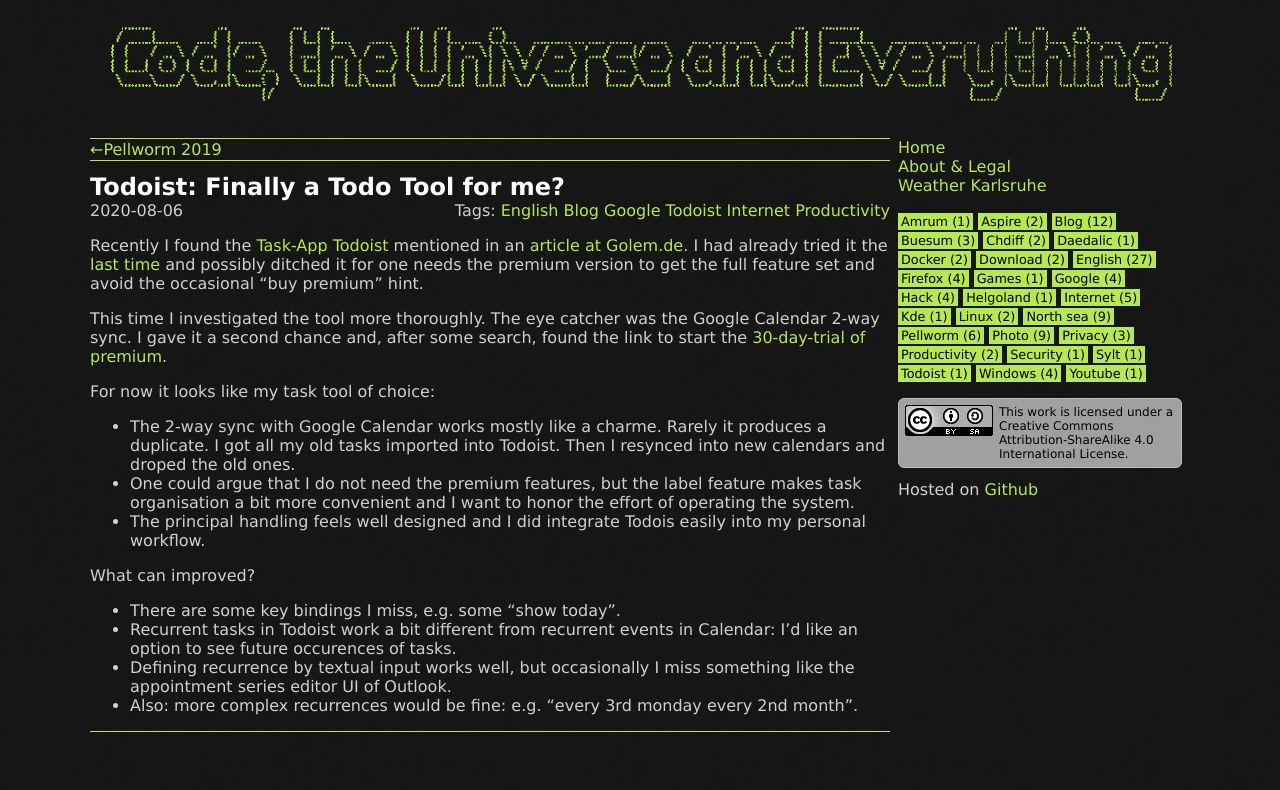
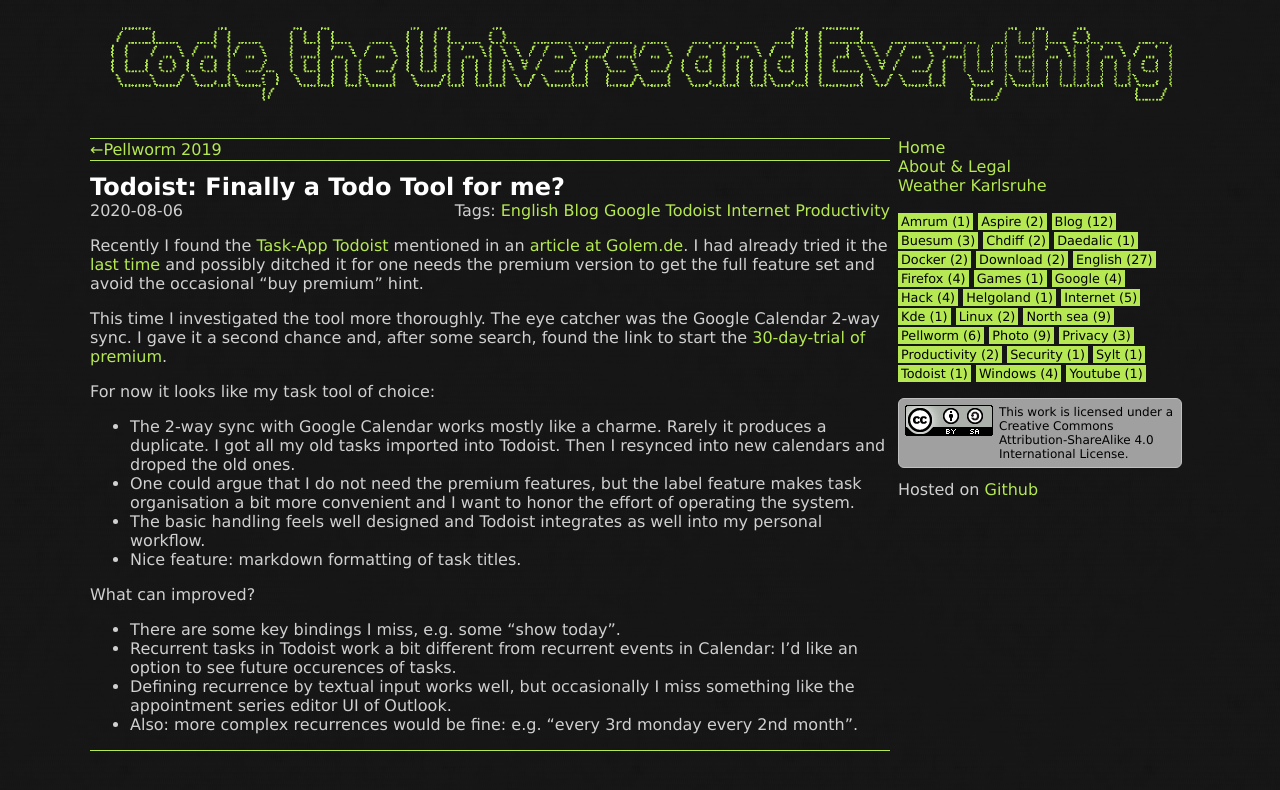
Before and after one commit to soerenkoehler/soerenkoehler.github.io, a Jekyll site: the page built from _posts/blog/2020-08-06-todoist.md, in a window 1280 px wide. Shown: the top 790 px of the page. Built offline with Jekyll 4.4.1, drawn with Linux system fonts in a browser that asks for light colours.

Commit message:
small update & typo

```diff
--- a/_posts/blog/2020-08-06-todoist.md
+++ b/_posts/blog/2020-08-06-todoist.md
@@ -20,8 +20,9 @@
 * One could argue that I do not need the premium features, but the label feature
   makes task organisation a bit more convenient and I want to honor the effort
   of operating the system.
-* The principal handling feels well designed and I did integrate Todois easily
-  into my personal workflow.
+* The basic handling feels well designed and Todoist integrates as well into my
+  personal workflow.
+* Nice feature: markdown formatting of task titles.
 
 What can improved?
 * There are some key bindings I miss, e.g. some "show today".
```
